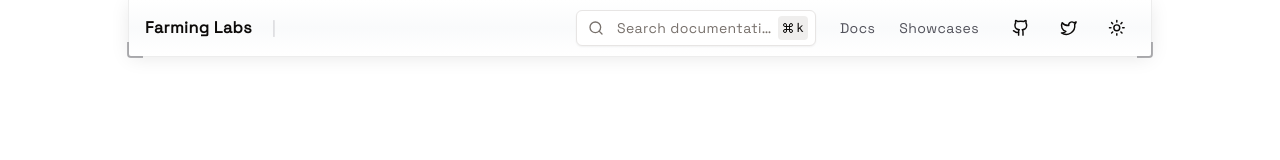
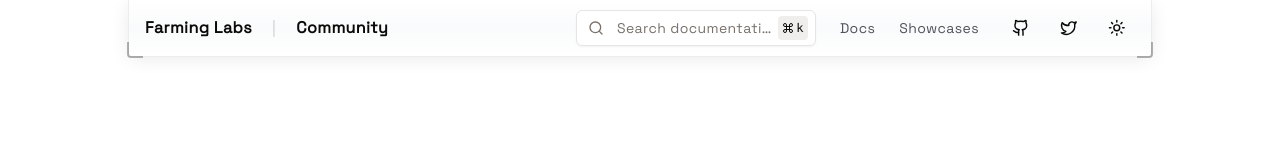
Before and after one commit to farming-labs/web, a Next.js app: page / in a window 1280 px wide. Shown: the top 160 px of the page. Built offline with nearby package versions, Linux system fonts and the light colour scheme.

Commit message:
commuity on header

```diff
--- a/components/header.tsx
+++ b/components/header.tsx
@@ -33,7 +33,11 @@ export function Header() {
               <Link href="/" className="flex items-center gap-2">
                 <span className="font-semibold">Farming Labs</span>
               </Link>
-              <span className="ml-2 text-zinc-300 dark:text-zinc-700">|</span>
+              <span className="mx-2 text-zinc-300 dark:text-zinc-700">|</span>
+              <Link href="/community" className="flex items-center gap-2">
+                <span className="font-semibold">Community</span>
+              </Link>
+
             </div>{" "}
             {/* Desktop Navigation */}
             <nav className="hidden md:flex items-center gap-6">
```
